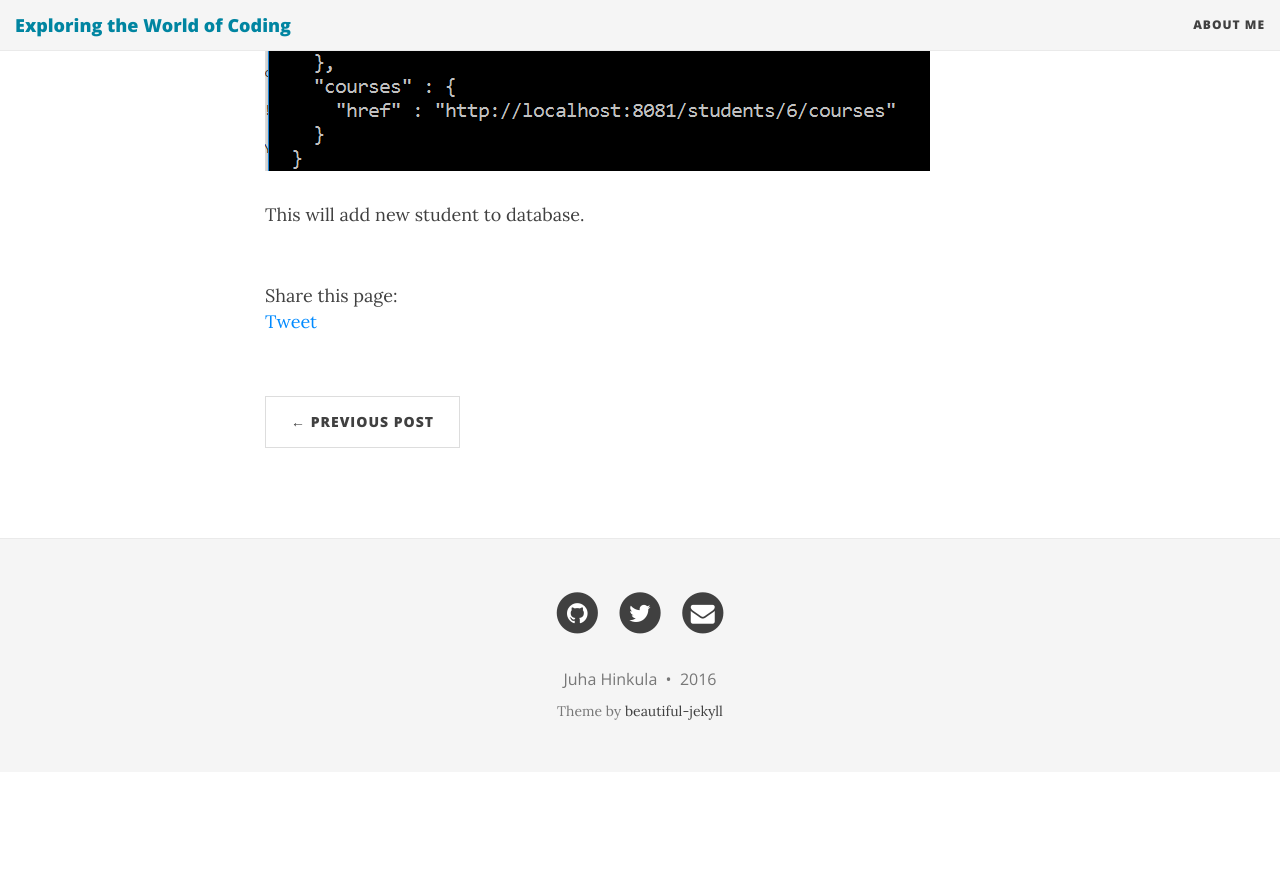
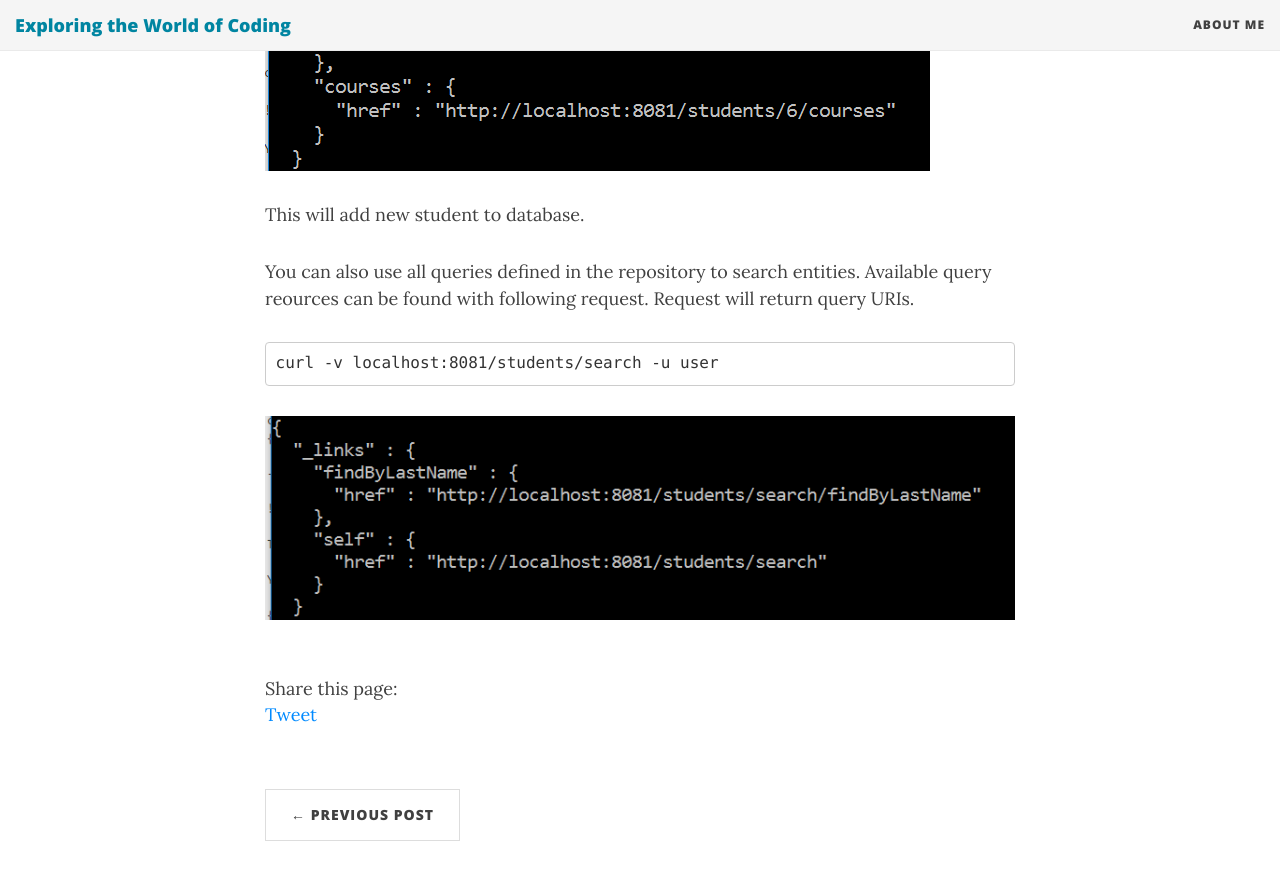
Before and after one commit to juhahinkula/juhahinkula.github.io, a Jekyll site: the page built from _posts/2016-10-24-crudboot-data-rest.markdown, in a window 1280 px wide and 900 px high, scrolled down 2911 px. Shown: the top 880 px of the window. Built offline with Jekyll 4.4.1, drawn with Linux system fonts in a browser that asks for light colours; nearby versions of some CDN libraries; comment, search, counter and statistics services are not loaded; before the commit the page ends 3683 px from its top, so only the background shows below that.

Commit message:
new post

```diff
--- a/_posts/2016-10-24-crudboot-data-rest.markdown
+++ b/_posts/2016-10-24-crudboot-data-rest.markdown
@@ -53,3 +53,11 @@ curl -i -X POST -H "Content-Type:application/json" -d '{  "firstName" : "Matt",
 ![screenshot]({{ site.baseurl }}/img/curl_add.png)
 
 This will add new student to database.
+
+You can also use all queries defined in the repository to search entities. Available query reources can be found with following request. Request will return query URIs.
+
+{% highlight xml %}
+curl -v localhost:8081/students/search -u user
+{% endhighlight %}
+
+![screenshot]({{ site.baseurl }}/img/curl_search.png)
```
Also changed, not shown: img/curl_search.png (added).
